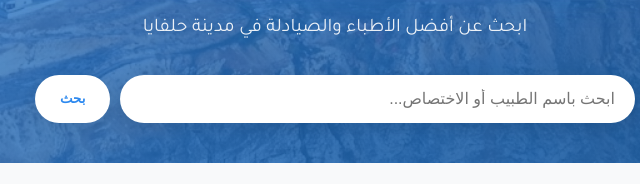
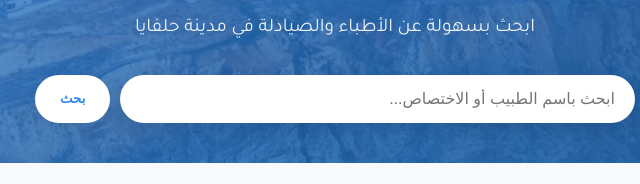
Before and after one commit to engHasan1/halfaya-medical-directory, a plain HTML site: page index.html in a window 1280 px wide. Shown: the part 367-551 px from the top of the page, 305-945 px from the left. Drawn offline with Linux system fonts and the light colour scheme; no server answers.

Commit message:
Update hero subtitle for improved clarity and user engagement in the search section.

```diff
--- a/index.html
+++ b/index.html
@@ -60,7 +60,7 @@
                     <span class="normal-text"> وهنا نسعى لخدمتكم، ولتسهيل طريقكم إلى الرعاية الطبية. نسأل الله لكم دوام العافية.</span>
                 </div>
 
-                <p class="hero-subtitle">ابحث عن أفضل الأطباء والصيادلة في مدينة حلفايا</p>
+                <p class="hero-subtitle">ابحث بسهولة عن الأطباء والصيادلة في مدينة حلفايا</p>
 
                 <div class="search-container">
                     <input type="text" id="main-search" class="search-input" placeholder="ابحث باسم الطبيب أو الاختصاص...">
```
